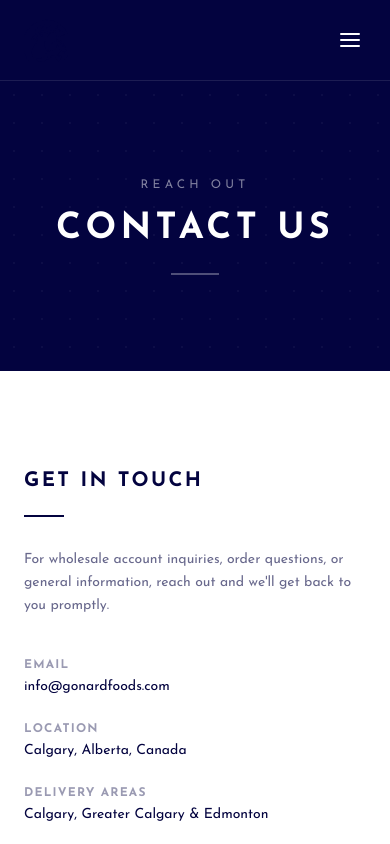
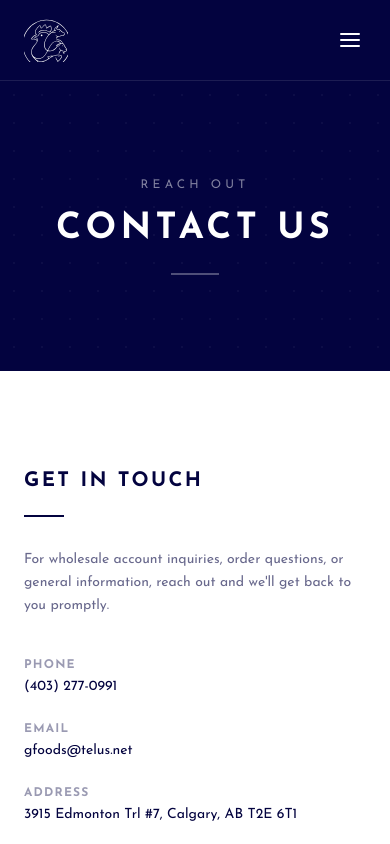
Before and after one commit to GonardFoods/gonard-foods, a Next.js app: page /contact in a window 390 px wide. Shown: the top 844 px of the page. Built offline with nearby package versions, Linux system fonts and the light colour scheme.

Commit message:
Fix logo to white on dark backgrounds; add real address, phone, email, and hours

```diff
--- a/src/app/contact/page.tsx
+++ b/src/app/contact/page.tsx
@@ -56,13 +56,23 @@
             <div className="flex flex-col gap-6">
               {[
                 {
-                  label: "Email",
-                  value: "info@gonardfoods.com",
-                  href: "mailto:info@gonardfoods.com",
+                  label: "Phone",
+                  value: "(403) 277-0991",
+                  href: "tel:4032770991",
                 },
                 {
-                  label: "Location",
-                  value: "Calgary, Alberta, Canada",
+                  label: "Email",
+                  value: "gfoods@telus.net",
+                  href: "mailto:gfoods@telus.net",
+                },
+                {
+                  label: "Address",
+                  value: "3915 Edmonton Trl #7, Calgary, AB T2E 6T1",
+                  href: null,
+                },
+                {
+                  label: "Hours",
+                  value: "Mon–Fri, 8 AM – 4 PM",
                   href: null,
                 },
                 {
--- a/src/app/page.tsx
+++ b/src/app/page.tsx
@@ -70,7 +70,7 @@
       >
         <div className="flex flex-col items-center gap-8 max-w-3xl">
           <div className="w-36 h-36 relative">
-            <Image src="/logo.svg" alt="Gonard Foods" fill className="object-contain" priority />
+            <Image src="/logo.svg" alt="Gonard Foods" fill className="object-contain" style={{ filter: "brightness(0) invert(1)" }} priority />
           </div>
 
           <div className="flex flex-col items-center gap-4">
--- a/src/components/Footer.tsx
+++ b/src/components/Footer.tsx
@@ -11,7 +11,7 @@
           <div className="md:col-span-1">
             <div className="flex items-center gap-3 mb-4">
               <div className="w-10 h-10 relative shrink-0">
-                <Image src="/logo.svg" alt="Gonard Foods logo" fill className="object-contain" />
+                <Image src="/logo.svg" alt="Gonard Foods logo" fill className="object-contain" style={{ filter: "brightness(0) invert(1)" }} />
               </div>
               <span
                 className="text-white font-bold tracking-[0.18em] uppercase text-sm"
@@ -80,12 +80,18 @@
               Contact
             </h3>
             <ul className="space-y-3 text-sm">
-              <li>Calgary, Alberta</li>
+              <li>3915 Edmonton Trl #7<br />Calgary, AB T2E 6T1</li>
               <li>
-                <a href="mailto:info@gonardfoods.com" className="hover:text-white transition-colors duration-200">
-                  info@gonardfoods.com
+                <a href="tel:4032770991" className="hover:text-white transition-colors duration-200">
+                  (403) 277-0991
                 </a>
               </li>
+              <li>
+                <a href="mailto:gfoods@telus.net" className="hover:text-white transition-colors duration-200">
+                  gfoods@telus.net
+                </a>
+              </li>
+              <li>Mon–Fri &nbsp;8 AM – 4 PM</li>
             </ul>
           </div>
         </div>
--- a/src/components/Navigation.tsx
+++ b/src/components/Navigation.tsx
@@ -25,6 +25,7 @@
               alt="Gonard Foods logo"
               fill
               className="object-contain"
+              style={{ filter: "brightness(0) invert(1)" }}
               priority
             />
           </div>
```
